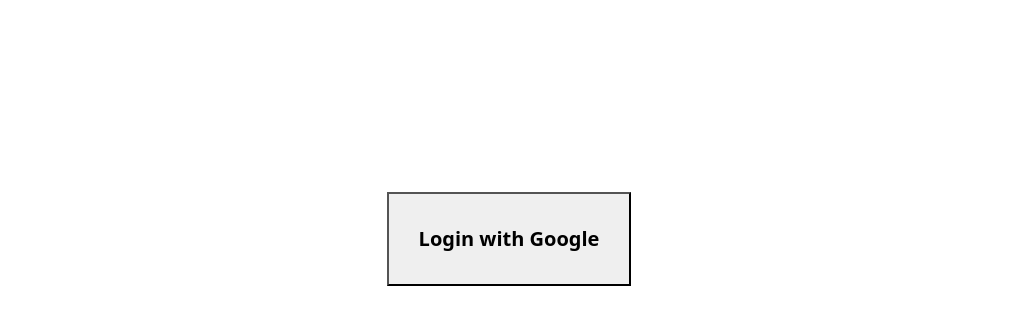
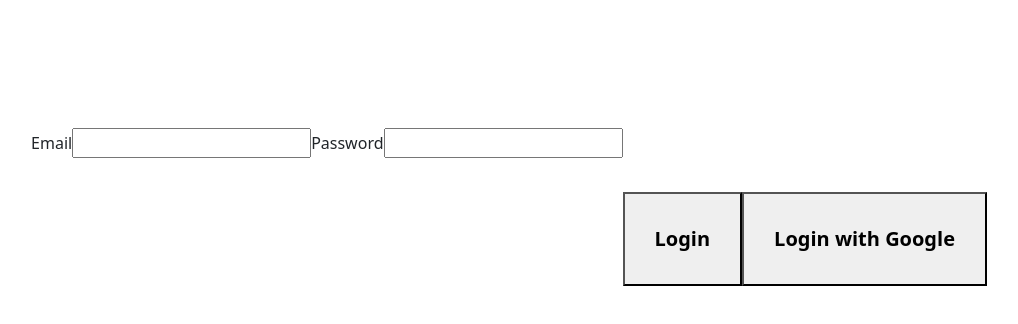
Before and after one commit to rawand1998/Chat-App-React, a React (Create React App) app: page / in a window 1280 px wide. Shown: the top 324 px of the page, without its empty margins (131-1149 px from the left). Built offline with nearby package versions, Linux system fonts and the light colour scheme; no server answers; the HTML template or start-up script is replaced by a standard one.

Commit message:
login with email and password

```diff
--- a/src/Components/Login.js
+++ b/src/Components/Login.js
@@ -1,16 +1,32 @@
-import React from 'react'
+import React,{useState,useEffect} from 'react'
 import firebase from 'firebase/compat/app';
 import { auth } from '../firebase';
 
 
 function Login() {
-    const login = ()=>{
+  const [email,setEmail] = useState('')
+  const [password,setPassword] = useState('')
+  const login =()=>{
+    auth.signInWithEmailAndPassword(email,password)
+  }
+    const loginWithGoogle = ()=>{
        const provider = new firebase.auth.GoogleAuthProvider()
        auth.signInWithPopup(provider)
     }
   return (
     <div className="login">
-        <button onClick={login} >Login with Google</button>
+      <form onSubmit={login}>
+
+
+
+        <label>Email</label>
+        <input type="text"  value={email} onChange={(e)=>setEmail(e.target.value)}/>
+
+        <label>Password</label>
+        <input type="password" value={password} onChange={(e)=>setPassword(e.target.value)}  />
+      </form>
+      <button type="submit">Login</button>
+        <button onClick={loginWithGoogle} >Login with Google</button>
 
     </div>
   )
```
